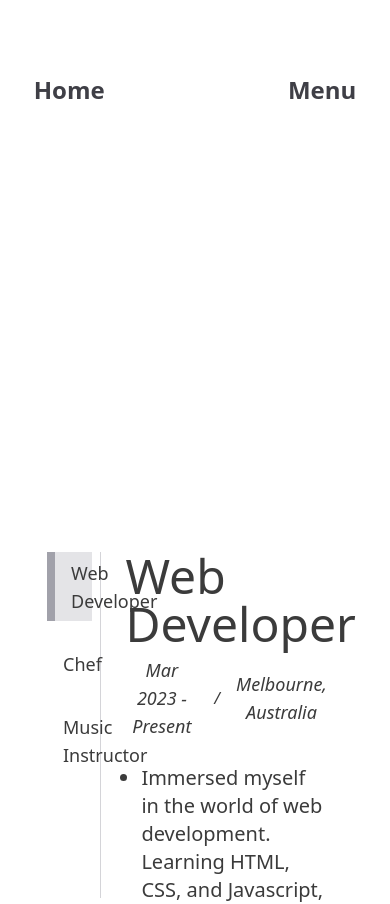
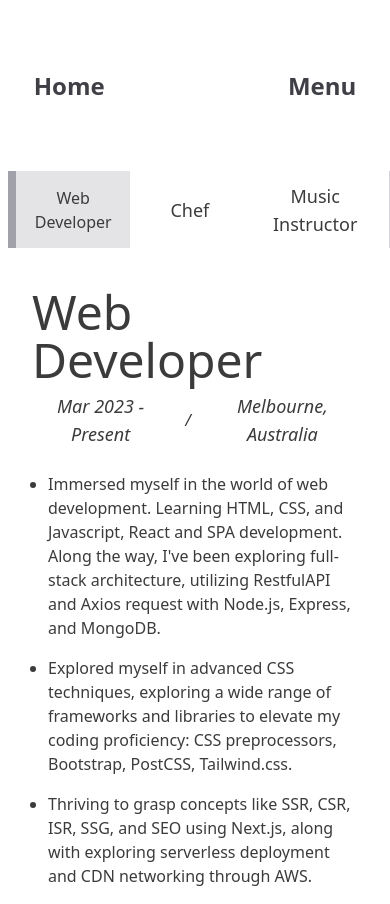
Before and after one commit to clasod2736/portfolio, a React (Vite) app: page /experience in a window 390 px wide. Shown: the top 904 px of the page. Built offline with nearby package versions, Linux system fonts and the light colour scheme; what tailwindcss-animation-delay would draw is missing.

Commit message:
finished experience page

```diff
--- a/src/Pages/experience/index.tsx
+++ b/src/Pages/experience/index.tsx
@@ -5,8 +5,8 @@ import { ExperienceProvider } from "../../context/ExperienceProvider";
 
 export default function Experience() {
   return (
-    <section className="flex justify-center items-center w-full h-[60%]">
-      <div className="flex flex-row h-[80%] w-[80%]">
+    <section className="flex justify-center items-center w-full h-[90%] md:h-[80%] lg:h-[60%]">
+      <div className="flex md:flex-col lg:flex-row justify-start h-full lg:h-[80%] lg:w-[90%] xl:w-[80%] gap-10 lg:gap-0">
         <ExperienceProvider>
           <ExLists />
           <Description />
--- a/src/components/experience/Description.tsx
+++ b/src/components/experience/Description.tsx
@@ -10,7 +10,7 @@ export default function Description() {
   const experienceObj = exArray.filter((item) => item.id === experience);
 
   return (
-    <article className="flex flex-col w-[80%] h-full px-6 animate-opacityIn gap-2 ">
+    <article className="flex flex-col w-full lg:w-[80%] h-full md:h-[70%] lg:h-full px-8 animate-opacityIn gap-2 ">
       <h2 className="text-5xl">{experienceObj[0].title}</h2>
       <span className="flex flex-row gap-4 italic">
         <h4 className="text-lg font-thin">{experienceObj[0].period}</h4>/
@@ -18,7 +18,7 @@ export default function Description() {
       </span>
       {experienceObj[0].description.map((obj, id) => (
         <ul
-          className="text-xl font-extralight"
+          className="h-[80%] text-base min-[500px]:text-xl font-extralight"
           key={id}
         >
           {Object.values(obj).map((value, subId) => (
--- a/src/components/experience/ExLists.tsx
+++ b/src/components/experience/ExLists.tsx
@@ -5,10 +5,10 @@ export default function ExLists() {
   const { experience, handleExperience } = useContext(ExperienceContext);
 
   return (
-    <div className="flex flex-col justify-start w-[20%] h-[60%] border-r-[1px] border-zinc-300 gap-2 px-2">
+    <div className="flex flex-row lg:flex-col justify-start w-full lg:w-[20%] h-[10%] md:h-[10%] lg:h-[60%] border-r-[1px] border-zinc-300 gap-6  lg:gap-2 px-2">
       <button
         onClick={() => handleExperience("webDeveloper")}
-        className={`text-lg xl:text-xl h-[20%] dark:hover:bg-zinc-600 hover:bg-zinc-100  hover:border-l-8 transition-all text-right px-4  animate-slideToRight ${
+        className={` md:text-lg xl:text-xl h-full lg:h-[20%] dark:hover:bg-zinc-600 hover:bg-zinc-100  hover:border-l-8 transition-all text-center md:text-right px-4  animate-slideToRight ${
           experience === "webDeveloper"
             ? "dark:bg-zinc-700 bg-zinc-200 border-l-8 border-zinc-400 dark:border-zinc-200"
             : ""
@@ -18,7 +18,7 @@ export default function ExLists() {
       </button>
       <button
         onClick={() => handleExperience("chef")}
-        className={`text-lg xl:text-xl h-[20%] dark:hover:bg-zinc-600 hover:bg-zinc-100 hover:border-l-8 transition-all text-right px-4 animate-slideToRight animation-delay-150 ${
+        className={`text-lg xl:text-xl h-full lg:h-[20%] dark:hover:bg-zinc-600 hover:bg-zinc-100 hover:border-l-8 transition-all text-center md:text-right px-4 animate-slideToRight animation-delay-150 ${
           experience === "chef"
             ? "dark:bg-zinc-700 bg-zinc-200 border-l-8 border-zinc-400 dark:border-zinc-200"
             : ""
@@ -28,7 +28,7 @@ export default function ExLists() {
       </button>
       <button
         onClick={() => handleExperience("musicInstructor")}
-        className={`text-lg xl:text-xl h-[20%] dark:hover:bg-zinc-600  hover:bg-zinc-100 hover:border-l-8 transition-all text-right px-4 animate-slideToRight animation-delay-300 ${
+        className={`text-lg xl:text-xl h-full lg:h-[20%] dark:hover:bg-zinc-600  hover:bg-zinc-100 hover:border-l-8 transition-all text-center md:text-right px-4 animate-slideToRight animation-delay-300 ${
           experience === "musicInstructor"
             ? "dark:bg-zinc-700 bg-zinc-200 border-l-8 border-zinc-400 dark:border-zinc-200"
             : ""
```
